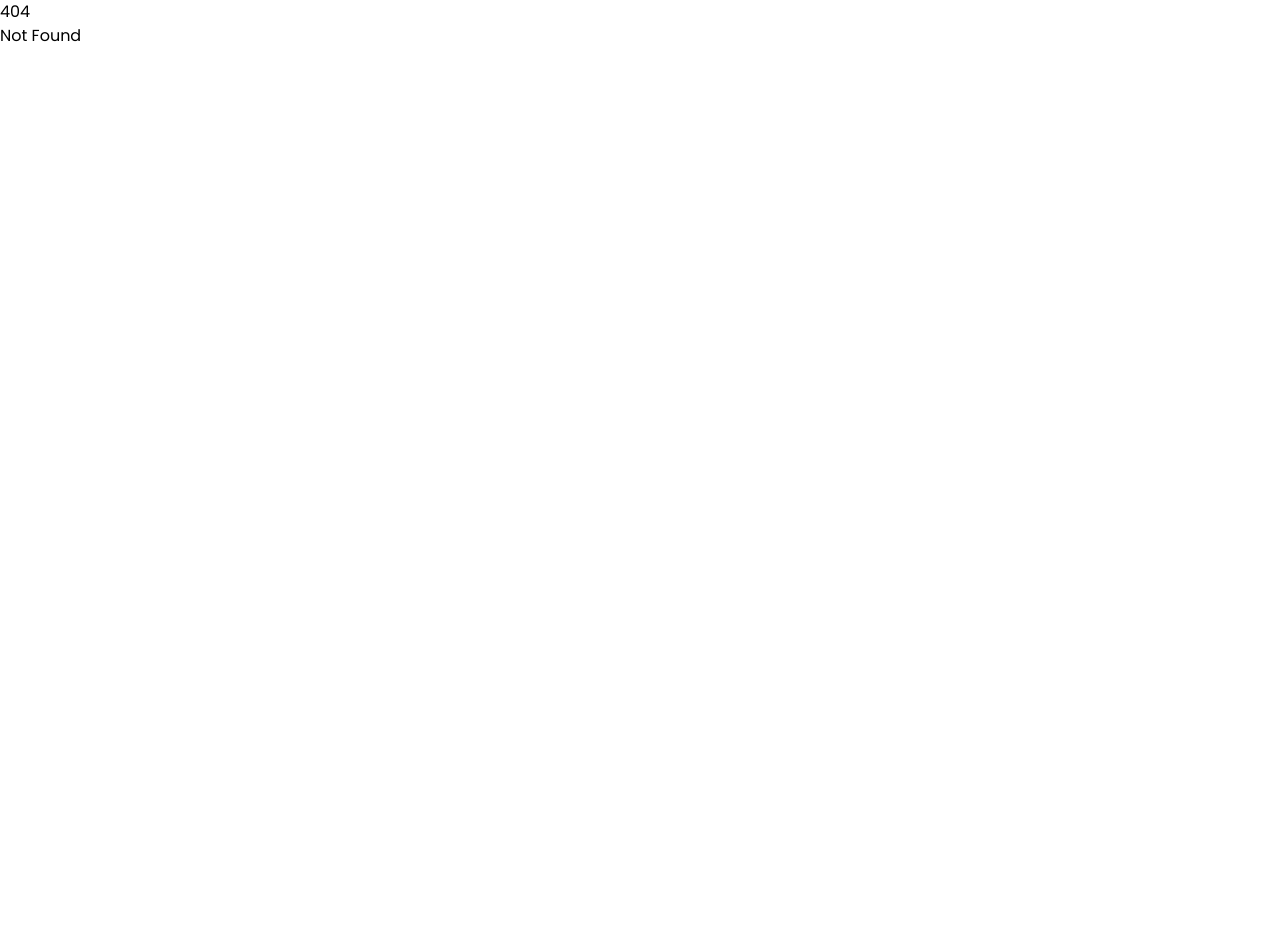
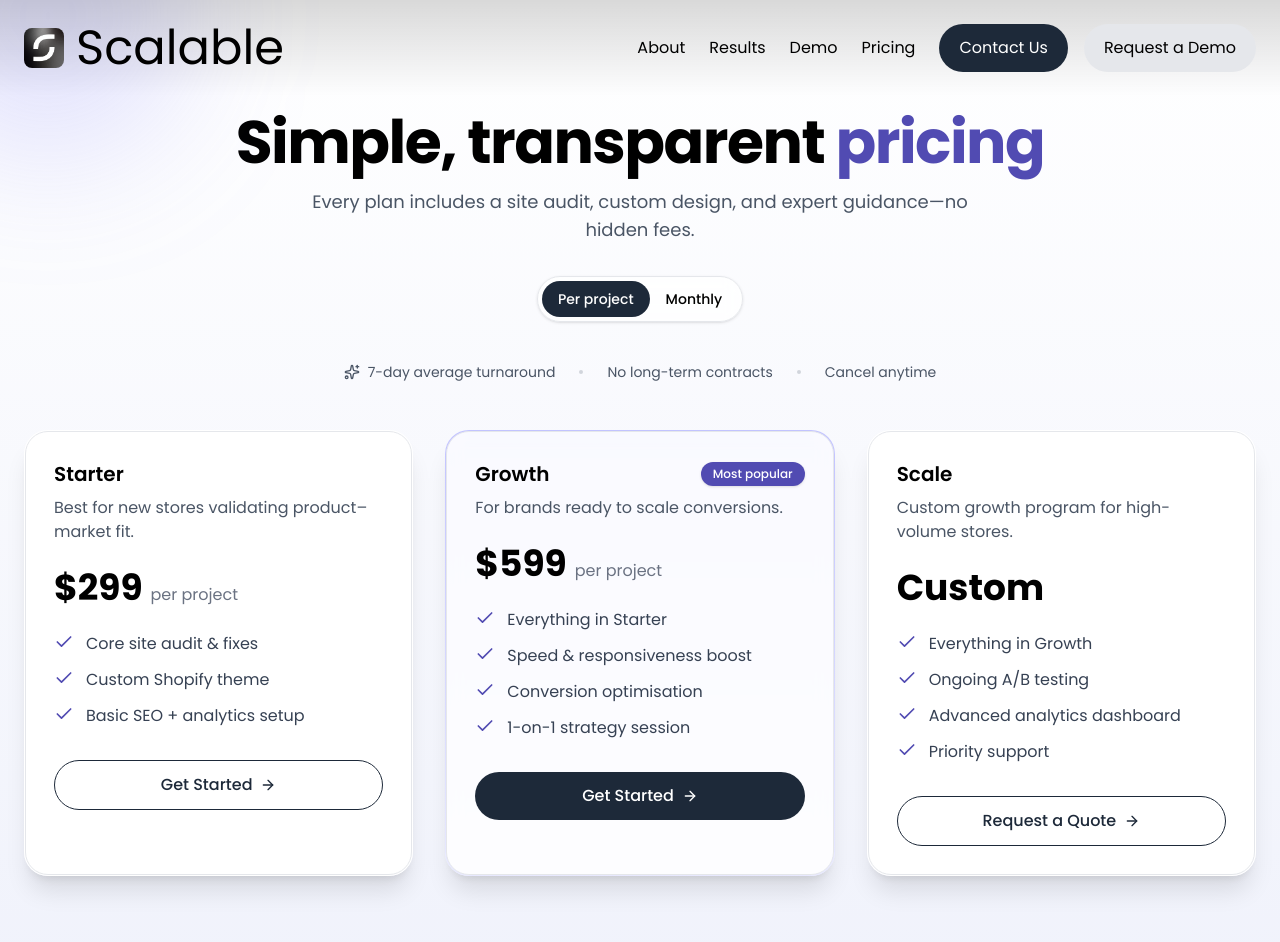
Before and after one commit to Scalable-Web-Solutions/scalablewebsolutions, a SvelteKit app: page /pricing in a window 1280 px wide. Before the commit this address had no page. Shown: the top 942 px of the page. Before the commit the page ends 800 px from the top, so only its background shows below. Built offline with nearby package versions, Linux system fonts and the light colour scheme.

Commit message:
goat shit

```diff
--- a/package.json
+++ b/package.json
@@ -24,5 +24,6 @@
 	},
 	"dependencies": {
 		"lucide-svelte": "^0.539.0"
-	}
+	},
+	"packageManager": "pnpm@10.14.0+sha512.ad27a79641b49c3e481a16a805baa71817a04bbe06a38d17e60e2eaee83f6a146c6a688125f5792e48dd5ba30e7da52a5cda4c3992b9ccf333f9ce223af84748"
 }
--- a/src/routes/+layout.svelte
+++ b/src/routes/+layout.svelte
@@ -1,7 +1,8 @@
 <script lang="ts">
 	import '../app.css';
 	import favicon from '$lib/assets/favicon.svg';
-
+    import Navbar from './Sections/Navbar.svelte';
+	import logo from '$lib/assets/scalablewebsolutions.png'
 	let { children } = $props();
 </script>
 
@@ -10,5 +11,6 @@
 </svelte:head>
 
 <div class="overflow-x-hidden">
+	<Navbar logo={logo} />
 	{@render children?.()}
 </div>
--- a/src/routes/+page.svelte
+++ b/src/routes/+page.svelte
@@ -1,5 +1,4 @@
 <script lang="ts">
-  import logo from '$lib/assets/scalablewebsolutions.png'
     import { Globe, ShieldCheck, Users } from 'lucide-svelte';
     import CountUp from './reusable/CountUp.svelte';
     import lighthousereport from '$lib/assets/lighthouse.png'
@@ -24,8 +23,6 @@
     <div class="absolute z-[1] left-[-160px] bottom-[12%] w-[520px] h-[520px] bg-fuchsia-300/30 blur-[120px] rounded-full"></div>
   <div class="absolute z-[1] right-[15%] top-[-120px] w-[420px] h-[420px] bg-purple-300/25 blur-[110px] rounded-full"></div>
   </div>
-  <!-- Header -->
-  <Navbar logo={logo} />
 
 
   <!-- Hero -->
--- a/src/routes/Sections/Contact.svelte
+++ b/src/routes/Sections/Contact.svelte
@@ -1,4 +1,4 @@
-<div class="min-h-[45vh] md:h-[75vh] relative z-10 w-full bg-gray-50 py-10 md:py-0 flex items-center justify-center">
+<div id='contact' class="min-h-[45vh] md:h-[75vh] relative z-10 w-full bg-gray-50 py-10 md:py-0 flex items-center justify-center">
   <div class="mx-auto max-w-7xl w-full px-6 flex justify-center">
 
     <!-- Contact Info -->
--- a/src/routes/Sections/Info.svelte
+++ b/src/routes/Sections/Info.svelte
@@ -2,7 +2,7 @@
   import { Globe, ShieldCheck, Users } from "lucide-svelte";
 </script>
 
-<section id="info" class="relative z-10 w-full bg-gray-50 py-16 md:py-24">
+<section id="about" class="relative z-10 w-full bg-gray-50 py-16 md:py-24">
   <div class="mx-auto max-w-7xl px-6">
     <div class="grid grid-cols-1 items-center gap-12 text-black">
       <div class="flex flex-col items-center gap-10 w-full">
--- a/src/routes/Sections/Navbar.svelte
+++ b/src/routes/Sections/Navbar.svelte
@@ -7,7 +7,7 @@
   function scrollToId(id: string) {
     const el = document.getElementById(id);
     if (el) el.scrollIntoView({ behavior: "smooth", block: "start" });
-    open = false; // close mobile menu after clicking
+    open = false;
   }
 </script>
 
@@ -21,10 +21,11 @@
 
     <!-- Desktop nav -->
     <nav class="hidden md:flex items-center gap-6">
-      <p on:click={() => scrollToId('packages')}>Packages</p>
-      <a href="#results">About</a>
+      <a on:click={() => scrollToId('about')}>About</a>
+      <a on:click={() => scrollToId('results')}>Results</a>
       <p on:click={() => scrollToId('demo')}>Demo</p>
-      <p on:click={() => scrollToId('pricing')}>Pricing</p>
+      <a href="/pricing">Pricing</a>
+
       <button class="bg-[#1D2939] text-white px-5 py-3 rounded-full">Contact Us</button>
       <button class="bg-gray-200 text-black px-5 py-3 rounded-full -ml-2">Request a Demo</button>
     </nav>
@@ -51,7 +52,7 @@
   >
     <div class="mx-auto max-w-7xl px-6 pb-6">
       <div class="flex flex-col gap-4 bg-white/80 backdrop-blur rounded-2xl p-5 shadow-sm border border-gray-200">
-        <button class="text-left" on:click={() => scrollToId('packages')}>Packages</button>
+        <button class="text-left" on:click={() => scrollToId('packages')}>Results</button>
         <a class="text-left" href="#results" on:click={() => (open = false)}>About</a>
         <button class="text-left" on:click={() => scrollToId('demo')}>Demo</button>
         <button class="text-left" on:click={() => scrollToId('pricing')}>Pricing</button>
--- /dev/null
+++ b/src/routes/pricing/+page.svelte
@@ -0,0 +1,182 @@
+<script lang="ts">
+  import { Check, ArrowRight, Sparkles } from 'lucide-svelte';
+
+  type Billing = 'project' | 'monthly';
+  let billing: Billing = 'project';
+
+  const plans = [
+    {
+      name: 'Starter',
+      badge: '',
+      highlight: false,
+      description: 'Best for new stores validating product–market fit.',
+      prices: { project: 299, monthly: 199 },
+      cta: 'Get Started',
+      features: [
+        'Core site audit & fixes',
+        'Custom Shopify theme',
+        'Basic SEO + analytics setup'
+      ]
+    },
+    {
+      name: 'Growth',
+      badge: 'Most popular',
+      highlight: true,
+      description: 'For brands ready to scale conversions.',
+      prices: { project: 599, monthly: 399 },
+      cta: 'Get Started',
+      features: [
+        'Everything in Starter',
+        'Speed & responsiveness boost',
+        'Conversion optimisation',
+        '1-on-1 strategy session'
+      ]
+    },
+    {
+      name: 'Scale',
+      badge: '',
+      highlight: false,
+      description: 'Custom growth program for high-volume stores.',
+      prices: { project: null, monthly: null }, // custom
+      cta: 'Request a Quote',
+      features: [
+        'Everything in Growth',
+        'Ongoing A/B testing',
+        'Advanced analytics dashboard',
+        'Priority support'
+      ]
+    }
+  ];
+
+  const fmt = (n: number | null) => (n === null ? 'Custom' : `$${n.toLocaleString()}`);
+</script>
+
+<svelte:head>
+  <title>Pricing — Scalable</title>
+</svelte:head>
+
+<!-- BG -->
+<div class="relative min-h-screen overflow-hidden bg-gradient-to-b from-white to-[#EBEEFA]">
+  <div class="pointer-events-none absolute -top-32 -left-24 h-72 w-72 rounded-full bg-[#7b7bf2]/20 blur-3xl"></div>
+  <div class="pointer-events-none absolute -bottom-24 -right-24 h-72 w-72 rounded-full bg-[#b6b8ff]/30 blur-3xl"></div>
+
+  <main class="mx-auto max-w-7xl px-6 pt-28 pb-20">
+    <!-- Hero -->
+    <section class="text-center">
+      <h1 class="text-4xl md:text-6xl font-bold tracking-tight">
+        Simple, transparent <span class="text-[#514BB2]">pricing</span>
+      </h1>
+      <p class="mx-auto mt-4 max-w-2xl text-gray-600 text-lg">
+        Every plan includes a site audit, custom design, and expert guidance—no hidden fees.
+      </p>
+
+      <!-- Billing toggle -->
+      <div class="mt-8 inline-flex items-center rounded-full bg-white/80 backdrop-blur border border-gray-200 p-1 shadow-sm">
+        <button
+          class="rounded-full px-4 py-2 text-sm font-medium transition
+                 data-[active=true]:bg-[#1D2939] data-[active=true]:text-white"
+          data-active={billing === 'project'}
+          on:click={() => (billing = 'project')}>
+          Per project
+        </button>
+        <button
+          class="rounded-full px-4 py-2 text-sm font-medium transition
+                 data-[active=true]:bg-[#1D2939] data-[active=true]:text-white"
+          data-active={billing === 'monthly'}
+          on:click={() => (billing = 'monthly')}>
+          Monthly
+        </button>
+      </div>
+    </section>
+
+    <!-- Trust mini-bar -->
+    <section class="mt-10 flex flex-wrap items-center justify-center gap-6 text-sm text-gray-600">
+      <span class="inline-flex items-center gap-2"><Sparkles class="h-4 w-4" /> 7-day average turnaround</span>
+      <span class="h-1 w-1 rounded-full bg-gray-300"></span>
+      <span>No long-term contracts</span>
+      <span class="h-1 w-1 rounded-full bg-gray-300"></span>
+      <span>Cancel anytime</span>
+    </section>
+
+    <!-- Pricing grid -->
+    <section class="mt-12 grid gap-8 md:grid-cols-3">
+      {#each plans as plan}
+        <article
+          class={`group relative rounded-3xl p-[1px] ${
+            plan.highlight
+              ? 'bg-gradient-to-b from-[#C2C3FF] to-[#E8E9FF]'
+              : 'bg-gradient-to-b from-white to-white'
+          } shadow-xl`}
+          aria-label={`${plan.name} plan`}>
+          <div class="flex h-full flex-col rounded-[calc(theme(borderRadius.3xl)-1px)] bg-white/90 backdrop-blur border border-gray-200 p-7">
+            <!-- Badge / title -->
+            <div class="flex items-center justify-between">
+              <h3 class="text-xl font-semibold">{plan.name}</h3>
+              {#if plan.badge}
+                <span class="rounded-full bg-[#514BB2] px-3 py-1 text-xs font-medium text-white shadow-sm">
+                  {plan.badge}
+                </span>
+              {/if}
+            </div>
+
+            <p class="mt-2 text-gray-600">{plan.description}</p>
+
+            <!-- Price -->
+            <div class="mt-6 flex items-baseline gap-2">
+              <span class="text-4xl font-bold">
+                {fmt(plan.prices[billing])}
+              </span>
+              <span class="text-gray-500">
+                {plan.prices[billing] === null
+                  ? ''
+                  : billing === 'project' ? 'per project' : 'per month'}
+              </span>
+            </div>
+
+            <!-- Features -->
+            <ul class="mt-6 space-y-3">
+              {#each plan.features as f}
+                <li class="flex gap-3 text-gray-700">
+                  <Check class="h-5 w-5 text-[#514BB2] shrink-0" />
+                  <span>{f}</span>
+                </li>
+              {/each}
+            </ul>
+
+            <!-- CTA -->
+            <a
+              href="/contact"
+              class={`mt-8 inline-flex items-center justify-center gap-2 rounded-full px-5 py-3 font-medium transition
+                      ${plan.highlight
+                        ? 'bg-[#1D2939] text-white hover:bg-[#0F172A]'
+                        : 'border border-[#1D2939] text-[#1D2939] hover:bg-[#1D2939] hover:text-white'}`}>
+              {plan.cta}
+              <ArrowRight class="h-4 w-4" />
+            </a>
+          </div>
+        </article>
+      {/each}
+    </section>
+
+    <!-- Secondary CTA -->
+    <section class="mt-16 text-center">
+      <p class="text-gray-600">Not sure which fit is best? We’ll recommend one in a 10-minute call.</p>
+      <a href="/contact"
+         class="mt-4 inline-block rounded-full border border-[#1D2939] px-5 py-3 text-[#1D2939] hover:bg-[#1D2939] hover:text-white transition">
+        Contact Us
+      </a>
+    </section>
+
+    <!-- Tiny FAQ (minimal, optional) -->
+    <section class="mt-14 grid gap-4 md:max-w-3xl md:mx-auto">
+      <details class="group rounded-2xl border border-gray-200 bg-white/80 p-5">
+        <summary class="cursor-pointer list-none font-medium">What does “per project” include?</summary>
+        <p class="mt-3 text-gray-600">One scoped engagement covering audit, design, and implementation for a single store or site.</p>
+      </details>
+      <details class="group rounded-2xl border border-gray-200 bg-white/80 p-5">
+        <summary class="cursor-pointer list-none font-medium">Can I upgrade later?</summary>
+        <p class="mt-3 text-gray-600">Yep. Move from Starter → Growth or to a custom Scale program anytime.</p>
+      </details>
+    </section>
+  </main>
+</div>
```
Also changed, not shown: 1 other file (tests, documents, lock files or other folders).
